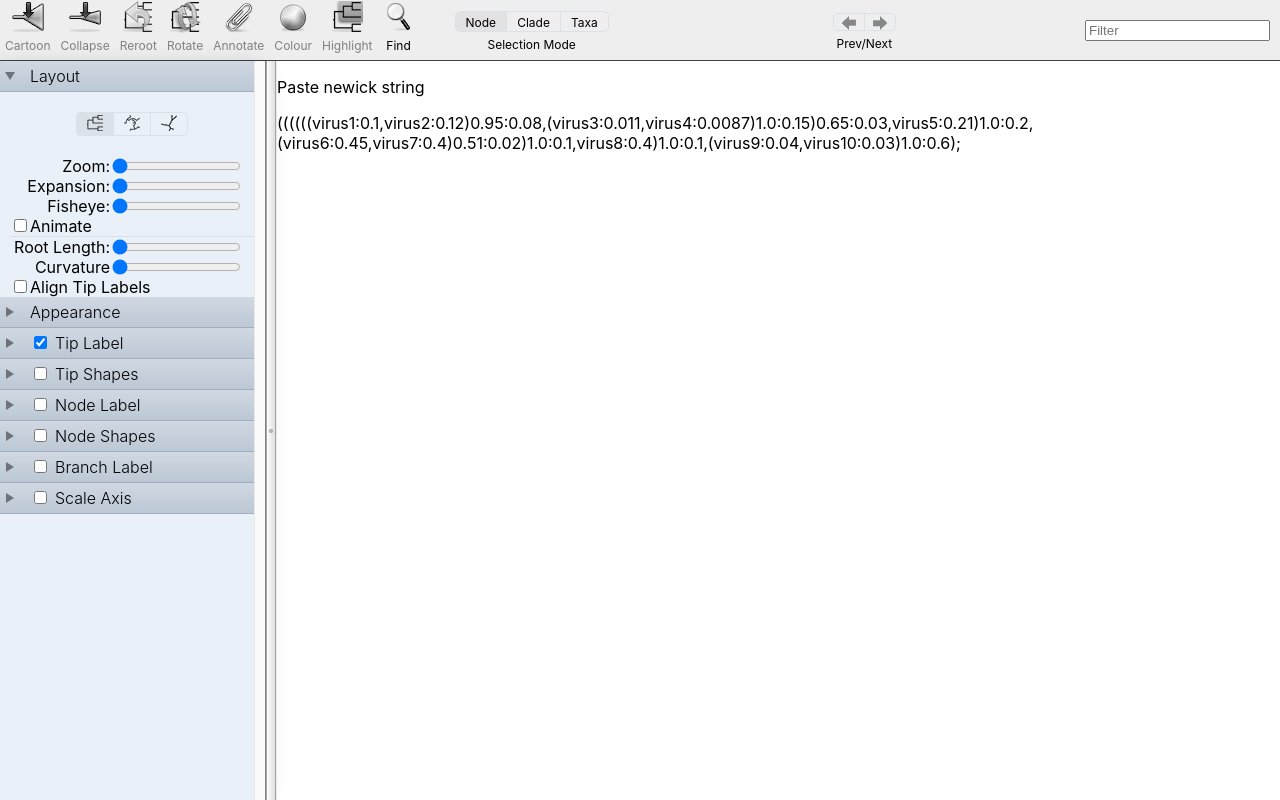
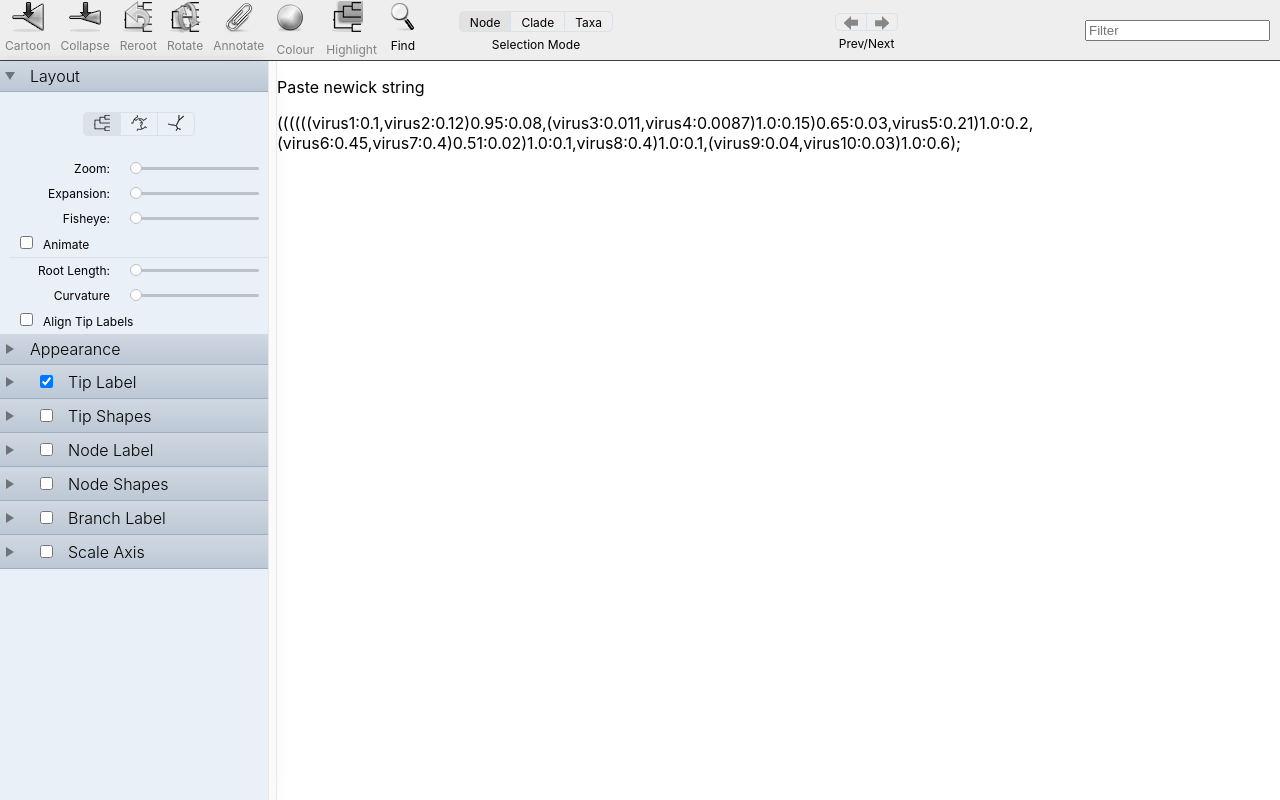
Before and after one commit to figtreo/figtreejs, a React (Vite) app: page / in a window 1280 px wide. Built offline with nearby package versions, Linux system fonts and the light colour scheme.

Commit message:
setting styles

```diff
--- a/src/features/settings/panels/PanelHeader.tsx
+++ b/src/features/settings/panels/PanelHeader.tsx
@@ -1,6 +1,5 @@
-import './panelHeader.css'
+import './panel.css'
 import { ReactNode, useState } from 'react'
-import './panelHeader.css'
 
 //modeled after react-collapsible
 
--- /dev/null
+++ b/src/features/settings/panels/panel.css
@@ -0,0 +1,142 @@
+.PanelHeader {
+    border-bottom: 1px solid #a2aec0;
+    /* background: #c0cbd8; */
+    background-image: linear-gradient(to bottom, #D0D8E2,#BCC8D5);
+    display:flex;
+    gap: 0px    ;
+    align-items: center;
+    padding:5px /* this pads the internal elements off the border a bit */
+}
+
+.PanelHeader .openerContainer{
+    width:25px; /* This determines the space between the triangle and the title */
+    flex:0 1 auto;
+}
+
+.PanelHeader .opener{ /* This is the triangle */
+    --a: 10px;
+
+    border-bottom: calc(0.866 * var(--a)) solid #6E737B;
+    border-left: calc(var(--a) / 2) solid transparent;
+    border-right: calc(var(--a) / 2) solid transparent;
+    border-top: 0;
+    height: 0;
+    width: 0;
+    rotate: 90deg;
+}
+.PanelHeader .opener.open{ /* this is triangle when open */
+    rotate: 180deg;
+}
+
+.PanelTitle{ /* This is the title container and may hold the check box 8*/
+    flex:1 1;
+
+}
+.PanelTitle__checkbox{
+    display: inline-block;
+    margin-right:5px;  /* This is the space between the check box and the title */
+    /* margin-left:5px; */
+}
+.PanelTitle__title{
+    display: inline-block;
+    font-weight: 300;
+    font-size: 16px;
+}
+
+.Panel__content{
+    margin-left:10px;
+    font-weight: 300;
+}
+/********** Label Styles **********/
+label{
+    display: inline-block;
+    margin-right: 10px;
+    font-weight: 400;
+    margin-top: 5px;
+    margin-bottom: 5px;
+    font-size: 12px;
+}
+input{
+    margin-top: 5px;
+    margin-bottom: 5px;
+}
+/********** Checkbox Styles **********/
+
+input[type="checkbox"] {
+    margin-right: 10px;
+    margin-left: 10px;
+}
+/********** Range Input Styles **********/
+
+.Panel__content input[type="range"] {
+    margin-right: 50px;
+    margin-left: 10px;
+    -webkit-appearance: none;
+    appearance: none;
+    background: transparent;
+    width: 15rem;
+}
+
+
+/* Removes default focus */
+input[type="range"]:focus {
+  outline: none;
+}
+
+/***** Chrome, Safari, Opera and Edge Chromium styles *****/
+/* slider track */
+input[type="range"]::-webkit-slider-runnable-track {
+   background-color: #bbc1c8;
+   border-radius: 0.5rem;
+   height: 3px;
+
+}
+
+/* slider thumb */
+input[type="range"]::-webkit-slider-thumb {
+  -webkit-appearance: none; /* Override default look */
+   appearance: none;
+   margin-top: -5px; /* Centers thumb on the track */
+
+   /*custom styles*/
+   background-color: #ffffff;
+   height: 12px;
+   width: 12px;
+   border-radius:7px;
+   border: 1px solid #bbc1c8;
+}
+
+input[type="range"]:focus::-webkit-slider-thumb {
+  border: 1px solid #bbc1c8;
+  /* outline: 3px solid #bbc1c8; */
+  /* outline-offset: 0.125rem;  */
+  background-color: #f2f2f2
+}
+
+/******** Firefox styles ********/
+/* slider track */
+input[type="range"]::-moz-range-track {
+    background-color: #bbc1c8;
+    border-radius: 0.5rem;
+    height: 3px;
+}
+
+/* slider thumb */
+input[type="range"]::-moz-range-thumb {
+   border: none; /*Removes extra border that FF applies*/
+   border-radius: 7px;
+
+   /*custom styles*/
+   background-color: #ffffff;
+   height: 12px;
+   width: 12px;
+   border-radius:7px;
+   border: 1px solid #bbc1c8;
+}
+
+input[type="range"]:focus::-moz-range-thumb {
+    border: 1px solid #bbc1c8;
+    /* outline: 3px solid #bbc1c8; */
+    /* outline-offset: 0.125rem;  */
+    background-color: #f2f2f2
+}
--- a/src/features/settings/panels/panelHeader.css
+++ /dev/null
@@ -1,48 +0,0 @@
-.PanelHeader {
-    border-bottom: 1px solid #a2aec0;
-    /* background: #c0cbd8; */
-    background-image: linear-gradient(to bottom, #D0D8E2,#BCC8D5);
-    display:flex;
-    gap: 0px    ;
-    align-items: center;
-    padding:5px /* this pads the internal elements off the border a bit */
-}
-
-.PanelHeader .openerContainer{
-    width:25px; /* This determines the space between the triangle and the title */
-    flex:0 1 auto;
-}
-
-.PanelHeader .opener{ /* This is the triangle */
-    --a: 10px;
-
-    border-bottom: calc(0.866 * var(--a)) solid #6E737B;
-    border-left: calc(var(--a) / 2) solid transparent;
-    border-right: calc(var(--a) / 2) solid transparent;
-    border-top: 0;
-    height: 0;
-    width: 0;
-    rotate: 90deg;
-}
-.PanelHeader .opener.open{ /* this is triangle when open */
-    rotate: 180deg;
-}
-
-.PanelTitle{ /* This is the title container and may hold the check box 8*/
-    flex:1 1;
-
-}
-.PanelTitle__checkbox{
-    display: inline-block;
-    margin-right:5px;  /* This is the space between the check box and the title */
-    /* margin-left:5px; */
-}
-.PanelTitle__title{
-    display: inline-block;
-    font-weight: 300;
-    font-size: 16px;
-}
-
-.Panel__content{
-    margin-left:10px;
-}
```
